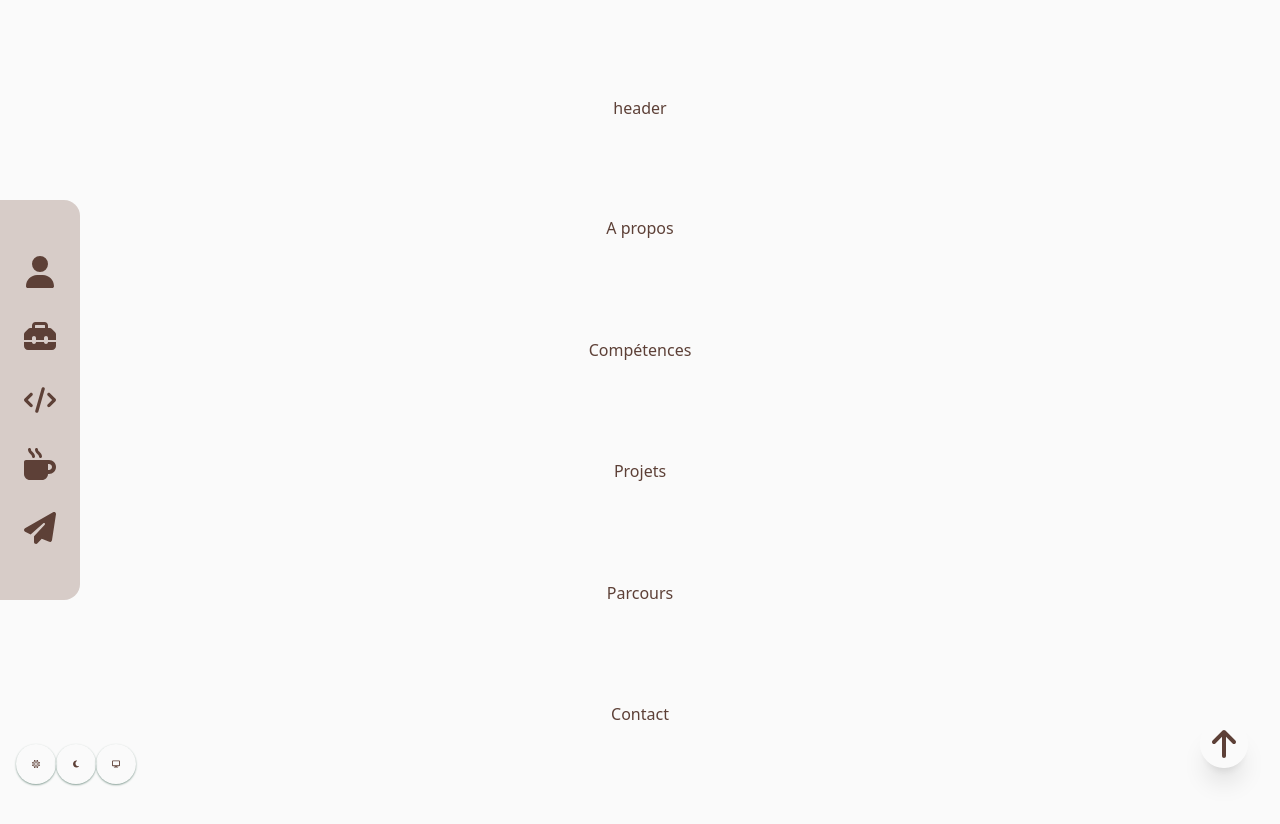
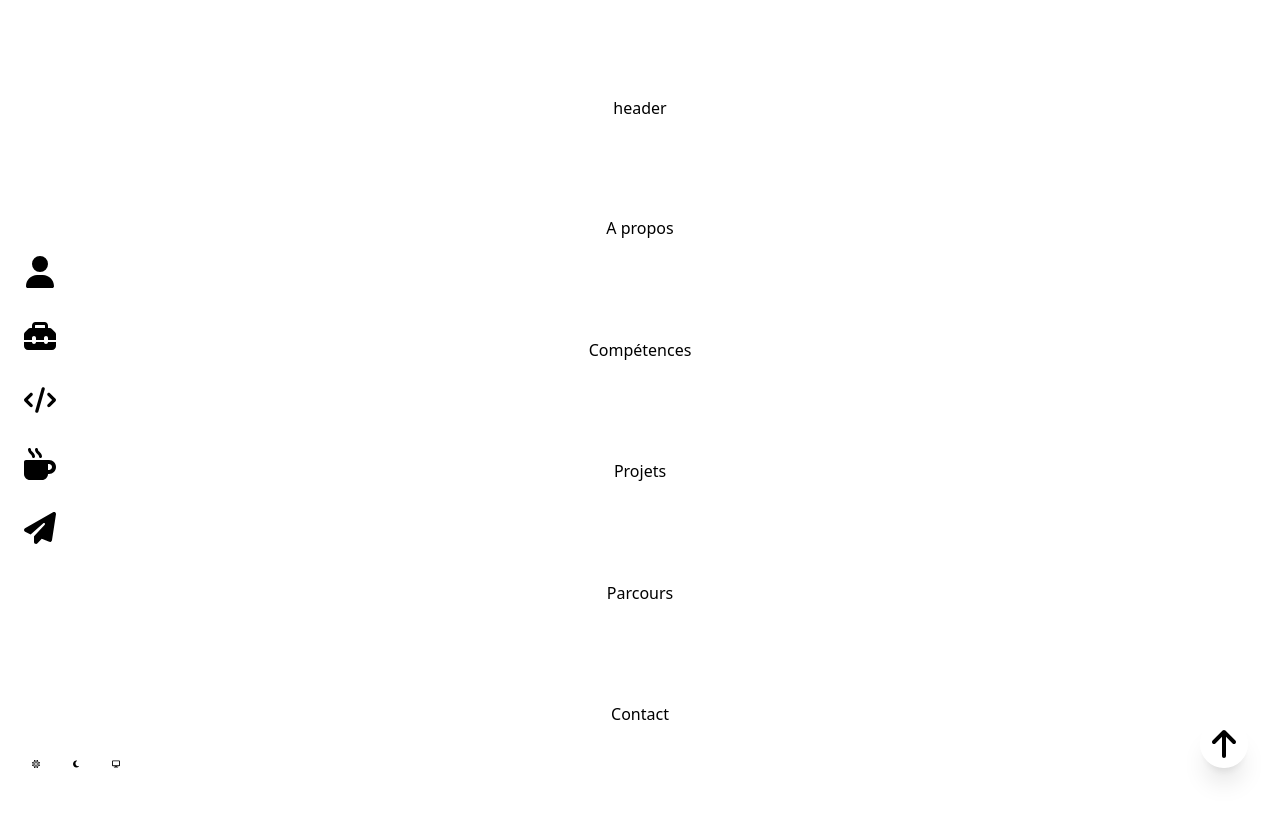
Before and after one commit to Missfantaxya/mon-portfolio, a Next.js app: page / in a window 1280 px wide. Shown: the top 824 px of the page. Built offline with nearby package versions, Linux system fonts and the light colour scheme.

Commit message:
theme adjustment

```diff
--- a/src/styles/globals.css
+++ b/src/styles/globals.css
@@ -3,7 +3,7 @@
 @tailwind utilities;
 
 /* Thème Clair */
-:root {
+:root[data-theme='light'] {
   --color-primary: #d7ccc8; /* Timberwolf */
   --color-secondary: #cfd8dc; /* Platinum */
   --color-accent: #88a097; /* Cambridge Blue */
@@ -12,8 +12,27 @@
 }
 
 /* Thème Foncé */
+:root[data-theme='dark'] {
+  --color-primary: #6e1c3d; /* Tyrian Purple */
+  --color-secondary: #795548; /* Coffee */
+  --color-accent: #bcaaa4; /* Silver */
+  --color-text: #fffff0; /* Ivory */
+  --color-background: #263238; /* Gunmetal */
+}
+
+/* Thème Système */
+@media (prefers-color-scheme: light) {
+  :root[data-theme='system'] {
+    --color-primary: #d7ccc8; /* Timberwolf */
+    --color-secondary: #cfd8dc; /* Platinum */
+    --color-accent: #88a097; /* Cambridge Blue */
+    --color-text: #5d4037; /* Liver */
+    --color-background: #fafafa; /* Seasalt */
+  }
+}
+
 @media (prefers-color-scheme: dark) {
-  :root {
+  :root[data-theme='system'] {
     --color-primary: #6e1c3d; /* Tyrian Purple */
     --color-secondary: #795548; /* Coffee */
     --color-accent: #bcaaa4; /* Silver */
@@ -21,7 +40,6 @@
     --color-background: #263238; /* Gunmetal */
   }
 }
-
 body {
   color: var(--color-text);
   background-color: var(--color-background);
```
